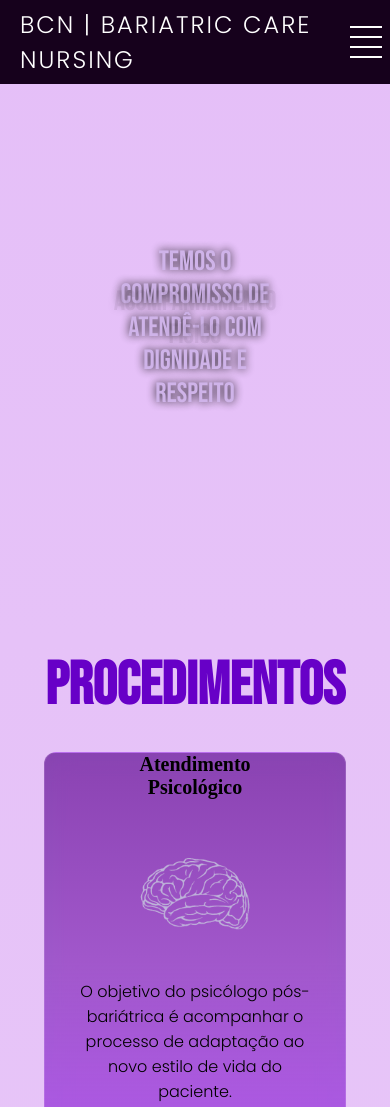
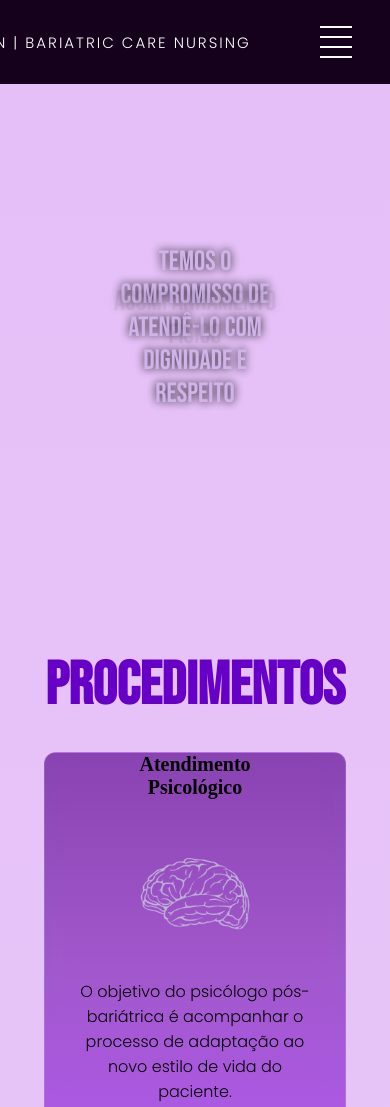
Before and after one commit to Matheus1370/BariatricCareNursing, a plain HTML site: page index.html in a window 390 px wide. Shown: the top 1107 px of the page. Drawn offline with Linux system fonts and the light colour scheme.

Commit message:
Add files via upload

```diff
--- a/footer.css
+++ b/footer.css
@@ -255,8 +255,17 @@ footer{
         height: 41px;
     }
 
+    .logo{
+        margin-left: -60px;
+        font-size: 15px;
+    }
+
     .navigation-auto{
         margin-top: 280px;
+    }
+
+    .nav-list{
+        margin-left: 00px;
     }
 
     .menos{
```
